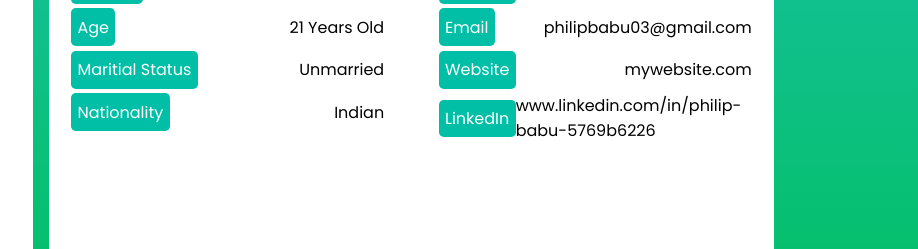
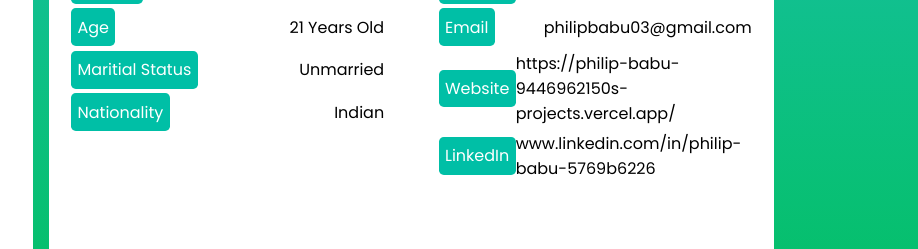
Before and after one commit to 9446962150/Philip_babu, a plain HTML site: page index.html in a window 1280 px wide. Shown: the part 410-659 px from the top of the page, 362-1280 px from the left. Drawn offline with Linux system fonts and the light colour scheme.

Commit message:
Update index.html
Added https://philip-babu-9446962150s-projects.vercel.app/ url

```diff
--- a/index.html
+++ b/index.html
@@ -95,7 +95,7 @@
                         <li><span class="profile_title">Qualification</span><span>BCA </span></li>
                         <li><span class="profile_title">Contact</span><span>+91 9446962150</span></li>
                         <li><span class="profile_title">Email</span><span>philipbabu03@gmail.com</span></li>
-                        <li><span class="profile_title">Website</span><span>mywebsite.com</span></li>
+                        <li><span class="profile_title">Website</span><span><a href="https://philip-babu-9446962150s-projects.vercel.app/">https://philip-babu-9446962150s-projects.vercel.app/</a></span></li>
                         <li><span class="profile_title">LinkedIn</span><span>www.linkedin.com/in/philip-babu-5769b6226</span></li>
                     </ul>
                 </div>
```
